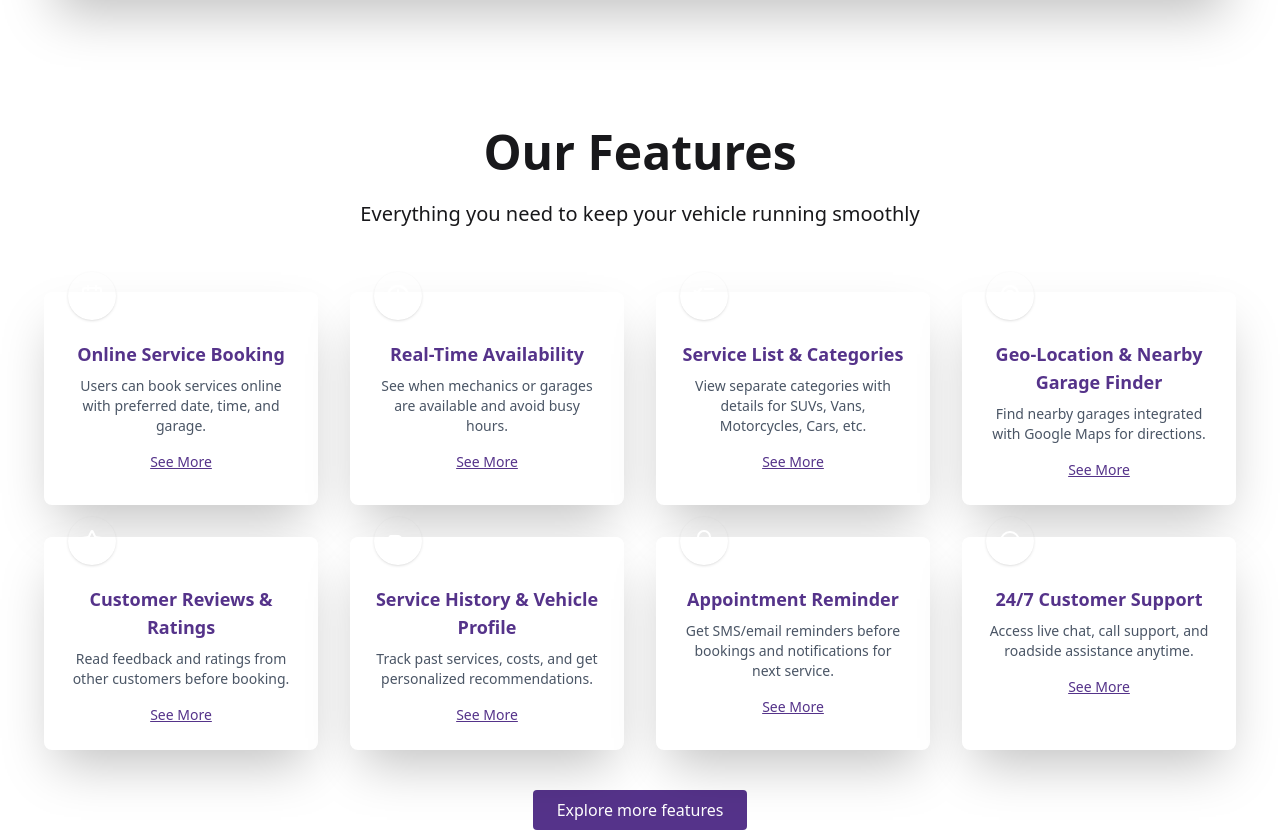
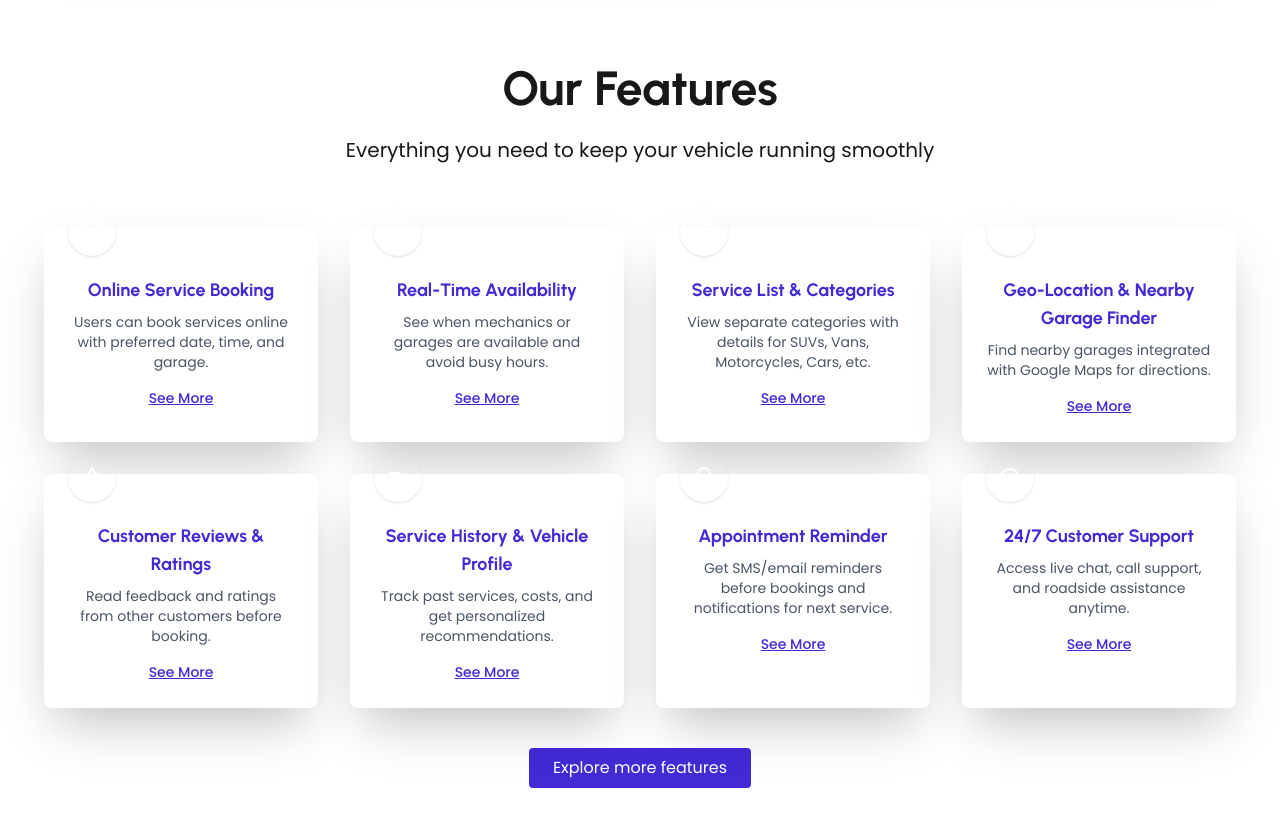
Before and after one commit to Alireja-khan/Mecha-Link, a Next.js app: page / in a window 1280 px wide. Shown: the part 3446-4278 px from the top of the page. Built offline with nearby package versions, Linux system fonts and the light colour scheme.

Commit message:
global css update

```diff
--- a/src/app/globals.css
+++ b/src/app/globals.css
@@ -1,100 +1,30 @@
+@import url('https://fonts.googleapis.com/css2?family=Poppins:ital,wght@0,100;0,200;0,300;0,400;0,500;0,600;0,700;0,800;0,900;1,100;1,200;1,300;1,400;1,500;1,600;1,700;1,800;1,900&family=Urbanist:ital,wght@0,100..900;1,100..900&display=swap');
 @import "tailwindcss";
 @plugin "daisyui";
 
 
-:root {
-  --color-purple: #55338A;
-  --color-red: #DB250D;
-  --color-yellow: #FFF962;
-  --color-gray: #F0F1F7;
-  --color-neutral: #6a7282;
-  --color-dark-purple: #37215A;
-  --color-border: #f5f5f5;
+
+@theme {
+
+  --font-urbanist: "Urbanist", sans-serif;
+  --font-poppins: "Poppins", sans-serif;
+
+  --color-text: #0a0a0a;
+  --color-background: #ffffff;
+  --color-primary: #1868DB;
+  --color-secondary: #1D4ED8;
+  --color-accent: #121226;
 }
 
-<<<<<<< HEAD=======>>>>>>>0376c86dfbc26a09f869cfd6fc7628689ce420c3 @theme {
-
-  --font-arial: "Arial", sans-serif;
-  --font-roboto: "Roboto", sans-serif;
-  --font-roboto-con: "Roboto Condensed", sans-serif;
-  --font-caveat: "Caveat", cursive;
-  --font-nunito-sans: "Nunito Sans", sans-serif;
-
-  --color-purple: #55338A;
-  --color-red: #DB250D;
-  --color-yellow: #FFF962;
-  --color-gray: #F0F1F7;
-  --color-dark-purple: #37215A;
+body {
+  @apply font-poppins;
 }
 
-
-/* Tailwind-style classes */
-.bg-primary {
-  background-color: var(--color-purple);
-}
-
-.bg-secondary {
-  background-color: var(--color-red);
-}
-
-.bg-accent {
-  background-color: var(--color-yellow);
-}
-
-.bg-muted {
-  background-color: var(--color-gray);
-}
-
-.bg-dark-primary {
-  background-color: var(--color-dark-purple);
-}
-
-.text-primary {
-  color: var(--color-purple);
-}
-
-.text-secondary {
-  color: var(--color-red);
-}
-
-.text-accent {
-  color: var(--color-yellow);
-}
-
-.text-muted {
-  color: var(--color-gray);
-}
-
-.text-neutral {
-  color: var(--color-neutral);
-}
-
-.text-dark-primary {
-  color: var(--color-dark-purple);
-}
-
-.border-color {
-  border-color: var(--color-border)
-}
-
-.font-arial {
-  font-family: var(--font-arial);
-}
-
-.font-roboto {
-  font-family: var(--font-roboto);
-}
-
-.font-roboto-con {
-  font-family: var(--font-roboto-con);
-}
-
-.font-caveat {
-  font-family: var(--font-caveat);
-}
-
-.font-nunito-sans {
-  font-family: var(--font-nunito-sans);
+h1,
+h2,
+h3,
+h4 {
+  @apply font-urbanist;
 }
 
 .container {
```
